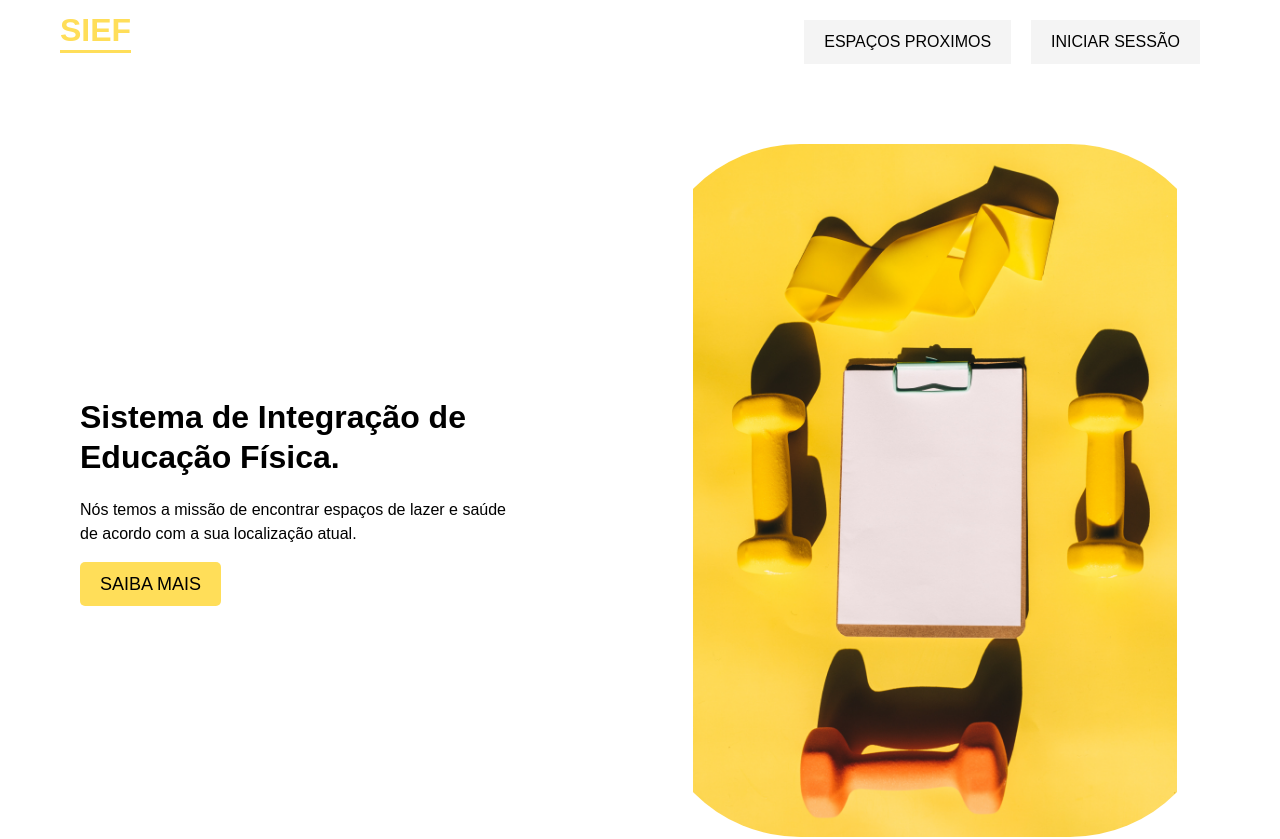
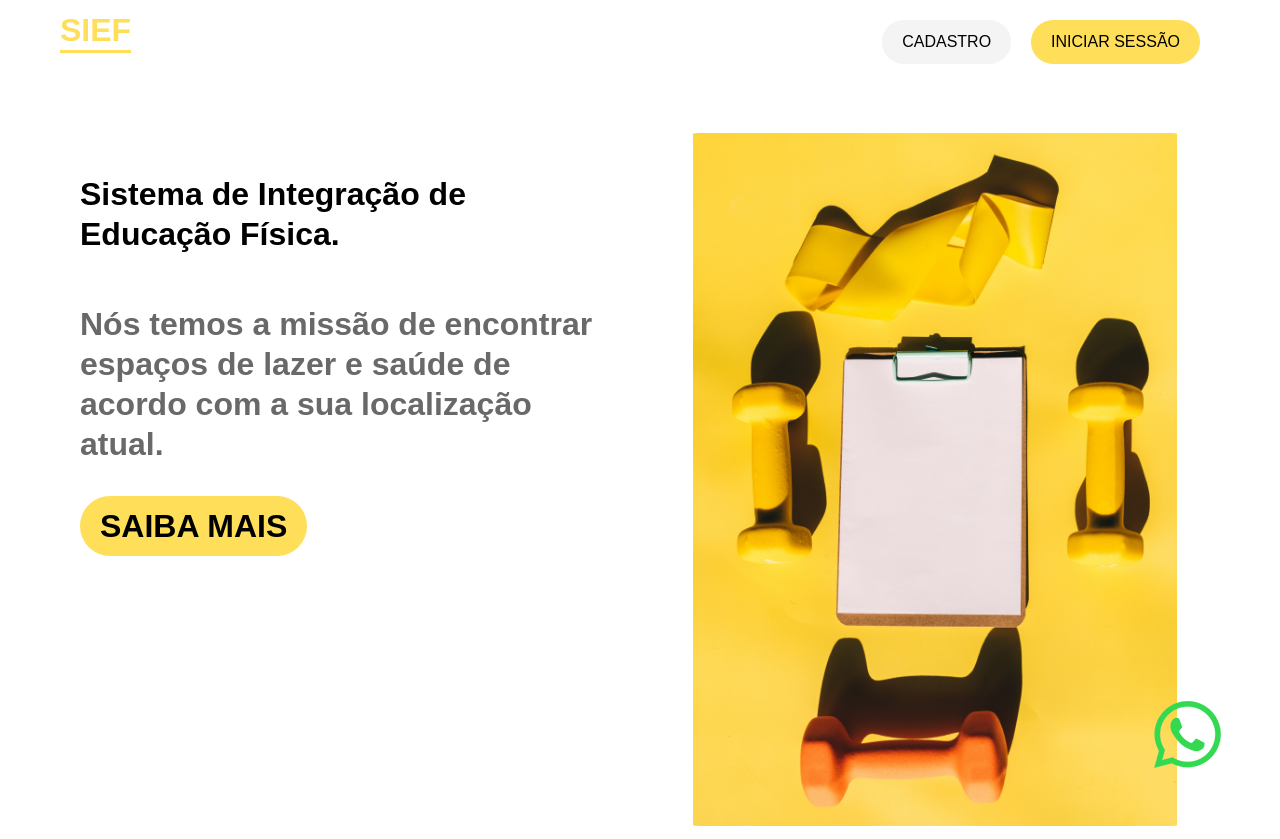
Before and after one commit to SouzaSama02/sief_site, a plain HTML site: page index.html in a window 1280 px wide. Shown: the top 839 px of the page. Drawn offline with Linux system fonts and the light colour scheme; a web font is replaced by a local one.

Commit message:
correcao-botao-fixed

```diff
--- a/index.html
+++ b/index.html
@@ -17,8 +17,8 @@
     <div class="cabecalho container">
       <span class="logo font-1-xl"><a href="">SIEF</a></span>
       <ul class="lista-header ul-format">
-        <li class="item-lista-header-01 font-1-s"><a href="">Espaços Proximos</a></li>
-        <li class="item-lista-header-02 font-1-s"><a href="">Iniciar Sessão</a></li>
+        <li class="item-lista-header-01 font-1-s"><a class="botao-secundario" href="">Cadastro</a></li>
+        <li class="item-lista-header-02 font-1-s"><a class="botao item-lista-header-02 font-1-s" href="">Iniciar Sessão</a></li>
       </ul>
     </div>
   </header>
@@ -26,9 +26,9 @@
     <div class="conteudo-principal container">
       <div class="texto-principal">
         <h1 class="font-1-xl">Sistema de Integração de Educação Física.</h1>
-        <p class="font-1-s">Nós temos a missão de encontrar espaços de lazer e saúde de acordo com a sua localização atual.</p>
+        <p class="font-1-xl">Nós temos a missão de encontrar espaços de lazer e saúde de acordo com a sua localização atual.</p>
         <div>
-          <a class="botao font-1-m" href="">saiba mais</a>
+          <a class=" font-1-xl botao font-1-m" href="">saiba mais</a>
         </div>
       </div>
       <img src="img/Planilha.png" alt="planilha">
@@ -40,7 +40,7 @@
         <h2 class="font-1-xl">Um pouco sobre nós</h2>
         <p class="font-1-s">A SIEF é uma empresa de Feira de Santana, formada por um grupo de jovens com intuito de revolucionar o modo de pensar.Oferecemos todas as formas de ideias, sugestões e oportunidades.Temos vindo a operar no mercado desde do início de 2023, temos um excelente histórico de encontrar soluções eficazes em todos os setores.</p>
         <div>
-          <a class="botao c1 font-1-m" href="">mais informações</a>
+          <a class="botao c1 font-1-xl" href="">mais informações</a>
         </div>
       </div>
       <div class="sobre-nos-img">
@@ -48,6 +48,9 @@
       </div>
     </div>
   </section>
+  <div class="icon-whatsapp">
+    <a href=""><img src="img/icon-whatsapp.png" alt="whatsapp"></a>
+  </div>
   <footer>
 
   </footer>
--- a/style/componentes/recursos.css
+++ b/style/componentes/recursos.css
@@ -20,5 +20,12 @@
   display: inline-block;
   padding: 10px 20px;
   background-color: var(--c1);
-  border-radius: 5px;
+  border-radius: 100px;
 }
+
+.botao-secundario {
+  display: inline-block;
+  padding: 10px 20px;
+  background-color: var(--c2);
+  border-radius: 100px;
+}
--- a/style/conteudo/conteudo-principal.css
+++ b/style/conteudo/conteudo-principal.css
@@ -2,7 +2,7 @@
   display: grid;
   grid-template-columns: 1fr 1fr;
   gap: 20px;
-  align-items: center;
+  padding-top: 50px;
 }
 
 .conteudo-principal a {
@@ -11,17 +11,18 @@
 
 .texto-principal {
   padding: 20px;
-  align-self: center;
 }
 
 .texto-principal p {
+  margin-top: 50px;
   max-width: 50ch;
+  color: dimgrey;
 }
 
 .conteudo-principal img {
   height: 85%;
   object-fit: contain;
-  border-radius: 150px;
+  border-radius: 50px;
 }
 
 @media (max-width: 800px) {
--- a/style/conteudo/header.css
+++ b/style/conteudo/header.css
@@ -20,14 +20,15 @@
 }
 
 .lista-header li {
-  background-color: var(--c2);
-  padding: 10px 20px;
   margin-right: 20px;
   text-transform: uppercase;
+  border-radius: 100px;
+  justify-self: center;
+  align-self: center;
 }
 
-.item-lista-header-02 {
-  background-color: var(--c1);
+.item-lista-header-01 {
+  background-color: var(--c2);
 }
 
 @media (max-width: 800px) {
--- /dev/null
+++ b/style/conteudo/icon-whats.css
@@ -0,0 +1,12 @@
+.icon-whatsapp {
+  position: fixed;
+  bottom: 0.2%;
+  right: 2%;
+}
+
+@media (max-widht: 500px) {
+  .icon-whatsapp {
+    bottom: 0.02%;
+    right: 0.2%;
+  }
+}
--- a/style/conteudo/sobre-nos.css
+++ b/style/conteudo/sobre-nos.css
@@ -28,3 +28,19 @@
   object-fit: cover;
   border-radius: 50px;
 }
+
+@media (max-width: 800px) {
+  .sobre-nos-bg {
+    margin-top: 50px;
+  }
+  .sobre-nos {
+    padding: 1rem;
+    grid-template-columns: 1fr;
+  }
+  .sobre-nos-img {
+    order: 1;
+  }
+  .sobre-nos-img img {
+    height: 300px;
+  }
+}
--- a/style/style.css
+++ b/style/style.css
@@ -3,6 +3,7 @@
 @import url(conteudo/header.css);
 @import url(conteudo/conteudo-principal.css);
 @import url(conteudo/sobre-nos.css);
+@import url(conteudo/icon-whats.css);
 
 /* Componentes */
 
```
